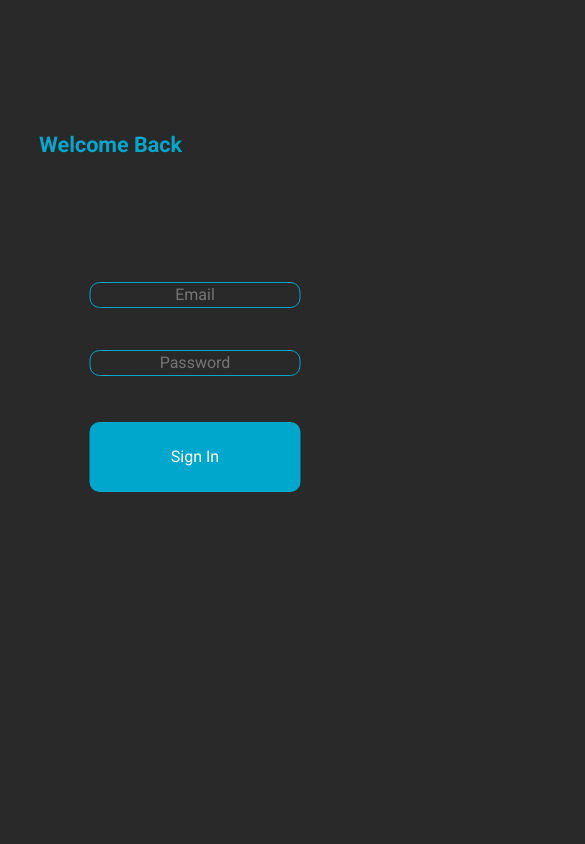
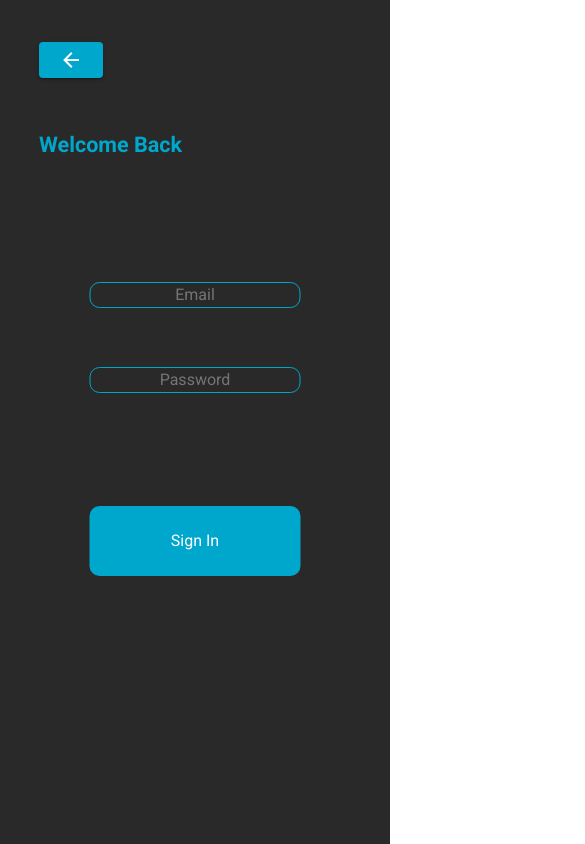
Before and after one commit to Miguel22247/MatchGame, a Vue app: page /signin in a window 390 px wide. Shown: the top 844 px of the page, 585 px wide, since content can reach past the window. Built offline with nearby package versions, Linux system fonts and the light colour scheme; what vue-google-oauth2 would draw is missing.

Commit message:
fix SignIn

```diff
--- a/src/views/SignIn.vue
+++ b/src/views/SignIn.vue
@@ -33,23 +33,24 @@
     </div>
 </template>
 
+<script>
+</script>
+
 <style scoped>
 @media screen and (min-width:1025px){
    .on-desktop {
         display: none;
     }
-
     .landing-page {
         background-color: #292929;
-        height: 100vh;
-        width: 100vh;
+        height: 100%;
+        width: 100%;
     }
     * {
         box-sizing: border-box;
         margin: 0;
         padding: 0;
     }
-
     .return-button button {
         height: 50px;
         width: 50px;
@@ -68,10 +69,89 @@
         left: 10%;
         top: 15%;
     }
+    .login-forms {
+        width: 100%;
+        height: 100%;
+        position: absolute;
+        left: 50%;
+        top: 50%;
+        transform: translate(-50%, -50%);
+    }
+    .login-email {
+        width: 211px;
+        color: #00A7CC;
+        border-radius: 10px;
+        border: 1px solid #00A7CC;
+        position: absolute;
+        top: 35%;
+        left: 50%;
+        transform: translate(-50%, -50%);
+        text-align: center;
+    }
+    .login-password {
+        width: 211px;
+        color: #00A7CC;
+        border-radius: 10px;
+        border: 1px solid #00A7CC;
+        position: absolute;
+        top: 43%;
+        left: 50%;
+        transform: translate(-50%, -50%);
+        text-align: center;
+    }
+    .button-login-submit {
+        width: 211px;
+        height: 70px;
+        color: #FFFFFF;
+        background-color: #00A7CC;
+        border-radius: 10px;
+        position: absolute;
+        top: 50%;
+        left: 50%;
+        transform: translate(-50%, 0%);
+    }
+}
+
+/*for mobile devices*/
+@media screen and (max-width: 1024px){
+    .on-desktop {
+        display: none;
+    }
+
+    .landing-page {
+        background-color: #292929;
+        height: 100%;
+        width: 100%;
+    }
+    * {
+        box-sizing: border-box;
+        margin: 0;
+        padding: 0;
+    }
+
+    .return-button button {
+        height: 50px;
+        width: 50px;
+        position: absolute;
+        top: 5%;
+        left: 10%;
+    }
+    .login-text{
+        font-family: Roboto;
+        font-style: normal;
+        font-weight: normal;
+        font-size: 26px;
+        line-height: 35px;
+        color: #00A7CC;
+
+        position: absolute;
+        left: 10%;
+        top: 15%;
+    }
 
     .login-forms {
-        width: 100vh;
-        height: 100vh;
+        width: 100%;
+        height: 100%;
         position: absolute;
         left: 50%;
         top: 50%;
@@ -96,7 +176,7 @@
         border-radius: 10px;
         border: 1px solid #00A7CC;
         position: absolute;
-        top: 43%;
+        top: 45%;
         left: 50%;
         transform: translate(-50%, -50%);
         text-align: center;
@@ -109,91 +189,8 @@
         background-color: #00A7CC;
         border-radius: 10px;
         position: absolute;
-        top: 50%;
+        top: 60%;
         left: 50%;
-
-        transform: translate(-50%, 0%);
-    }
-}
-/*for mobile devices*/
-@media screen and (max-width: 1024px){
-    .on-desktop {
-        display: none;
-    }
-
-    .landing-page {
-        background-color: #292929;
-        height: 100vh;
-        width: 100vh;
-    }
-    * {
-        box-sizing: border-box;
-        margin: 0;
-        padding: 0;
-    }
-
-    .return-button button {
-        height: 50px;
-        width: 50px;
-        position: absolute;
-        top: 5%;
-        left: 7%;
-    }
-    .login-text{
-        font-family: Roboto;
-        font-style: normal;
-        font-weight: normal;
-        font-size: 26px;
-        line-height: 35px;
-        color: #00A7CC;
-        position: absolute;
-        left: 10%;
-        top: 15%;
-    }
-
-    .login-forms {
-        width: 100vh;
-        height: 100vh;
-        position: absolute;
-        left: 50%;
-        top: 50%;
-        transform: translate(-50%, -50%);
-    }
-
-    .login-email {
-        width: 211px;
-        color: #00A7CC;
-        border-radius: 10px;
-        border: 1px solid #00A7CC;
-        position: absolute;
-        top: 35%;
-        left: 50%;
-        transform: translate(-50%, -50%);
-        text-align: center;
-    }
-
-    .login-password {
-        width: 211px;
-        color: #00A7CC;
-        border-radius: 10px;
-        border: 1px solid #00A7CC;
-        position: absolute;
-        top: 43%;
-        left: 50%;
-        transform: translate(-50%, -50%);
-        text-align: center;
-    }
-
-    .button-login-submit {
-        width: 211px;
-        height: 70px;
-        color: #FFFFFF;
-        background-color: #00A7CC;
-        border-radius: 10px;
-        position: absolute;
-        top: 50%;
-        left: 50%;
-
         transform: translate(-50%, 0%);
     }
 }
```
